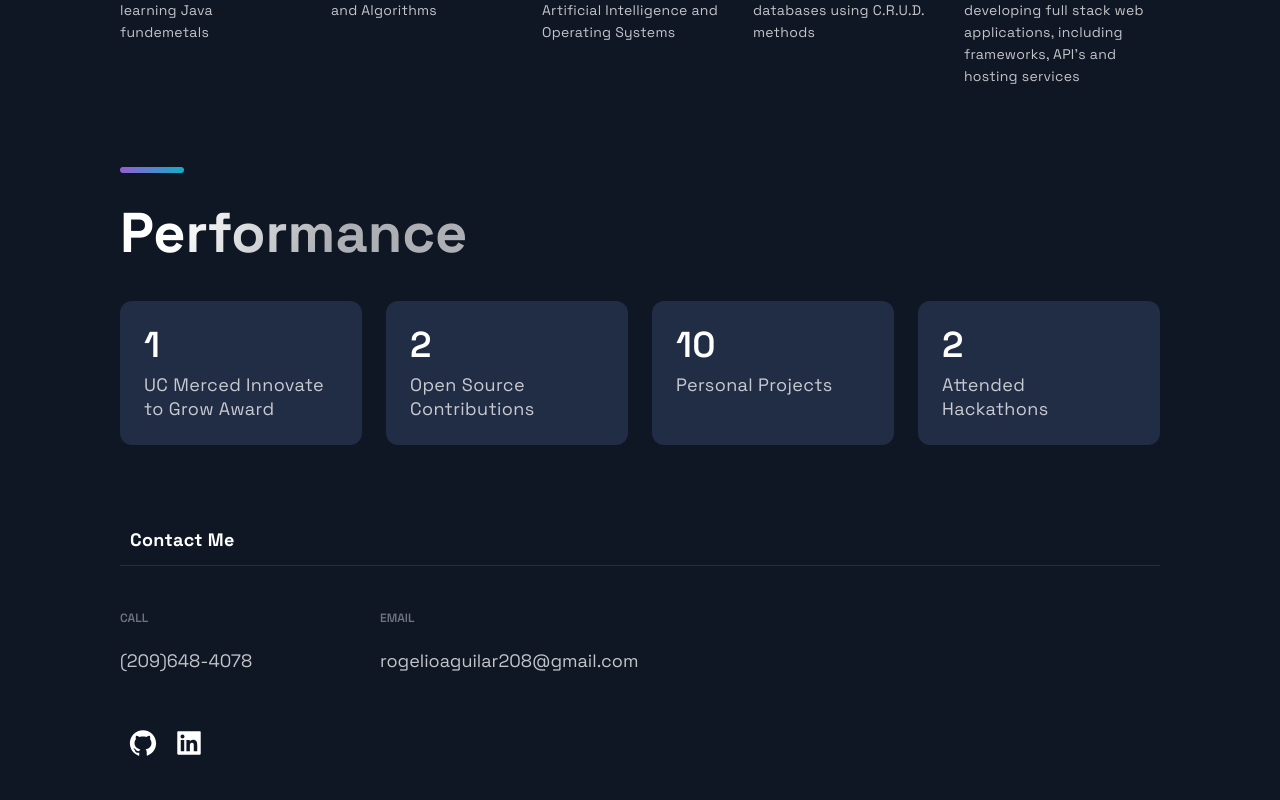
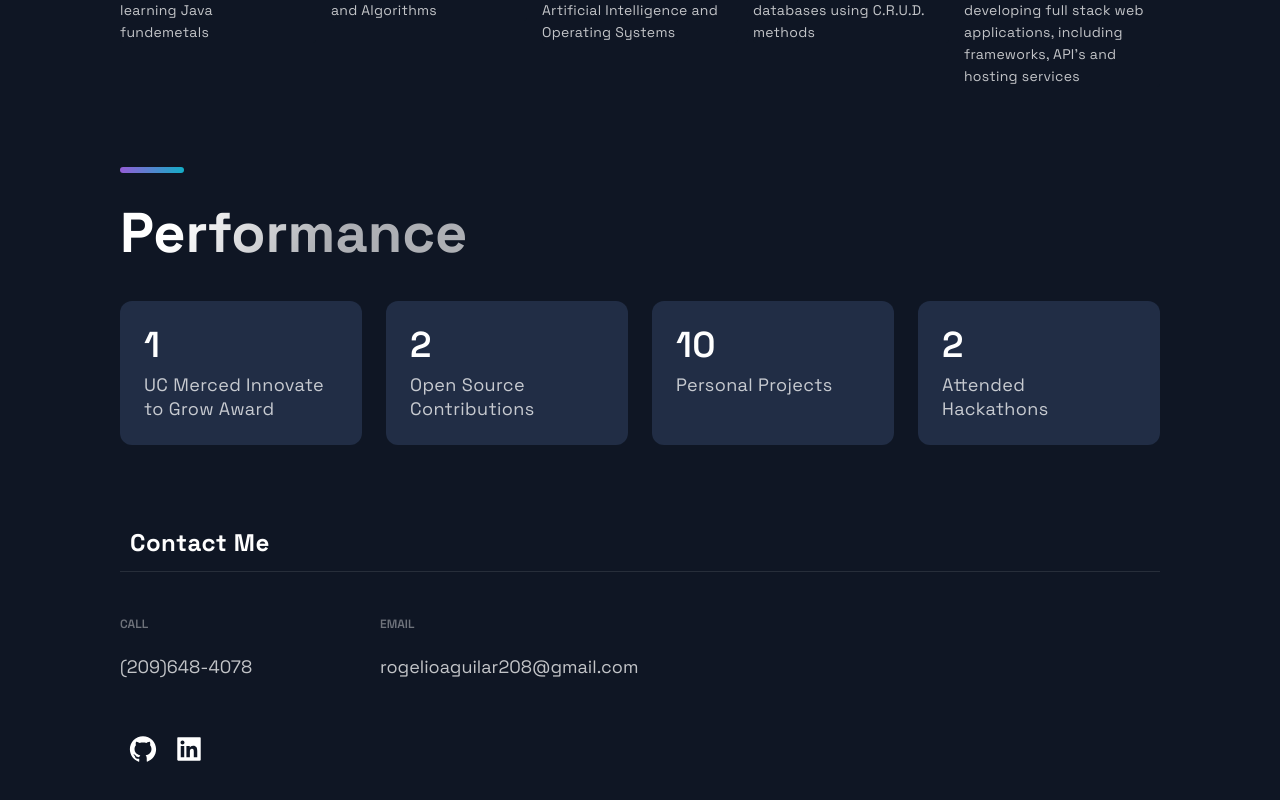
Before and after one commit to raguilar27/Porfolio-Website, a Next.js app in the folder portfolio/: page / in a window 1280 px wide. Shown: the part 3511-4311 px from the top of the page. Built offline with nearby package versions, Linux system fonts and the light colour scheme.

Commit message:
editted contat size

```diff
--- a/portfolio/src/components/Footer/FooterStyles.js
+++ b/portfolio/src/components/Footer/FooterStyles.js
@@ -75,16 +75,16 @@ export const Slogan = styled.h2`
   color: rgba(255, 255, 255);
   min-width: 280px;
   letter-spacing: 0.02em;
-  font-size: 18px;
-  line-height: 30px;
+  font-size: 32x;
+  line-height: 36px;
   padding: 1rem;
   @media ${(props) => props.theme.breakpoints.md} {
-    font-size: 24px;
-    line-height: 28px;
+    font-size: 32px;
+    line-height: 36px;
   }
   @media ${(props) => props.theme.breakpoints.sm} {
-    line-height: 22px;
-    font-size: 14px;
+    line-height: 36px;
+    font-size: 32px;
     min-width: 100px;
   }
 `;
```
